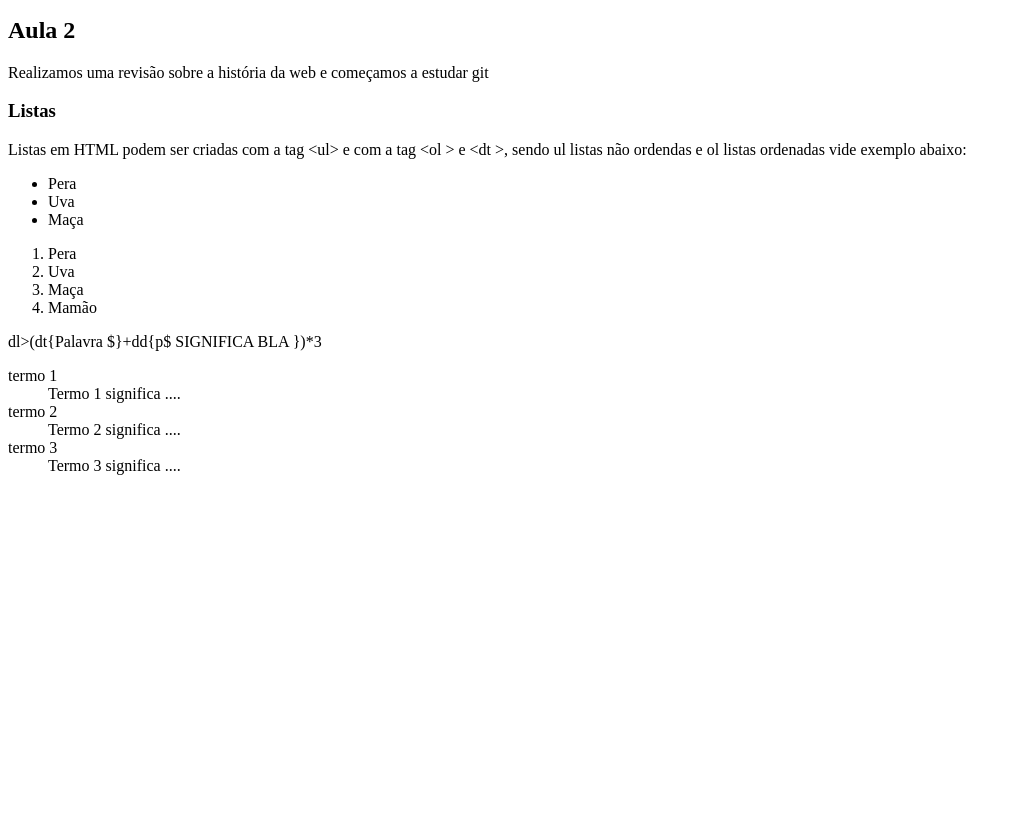
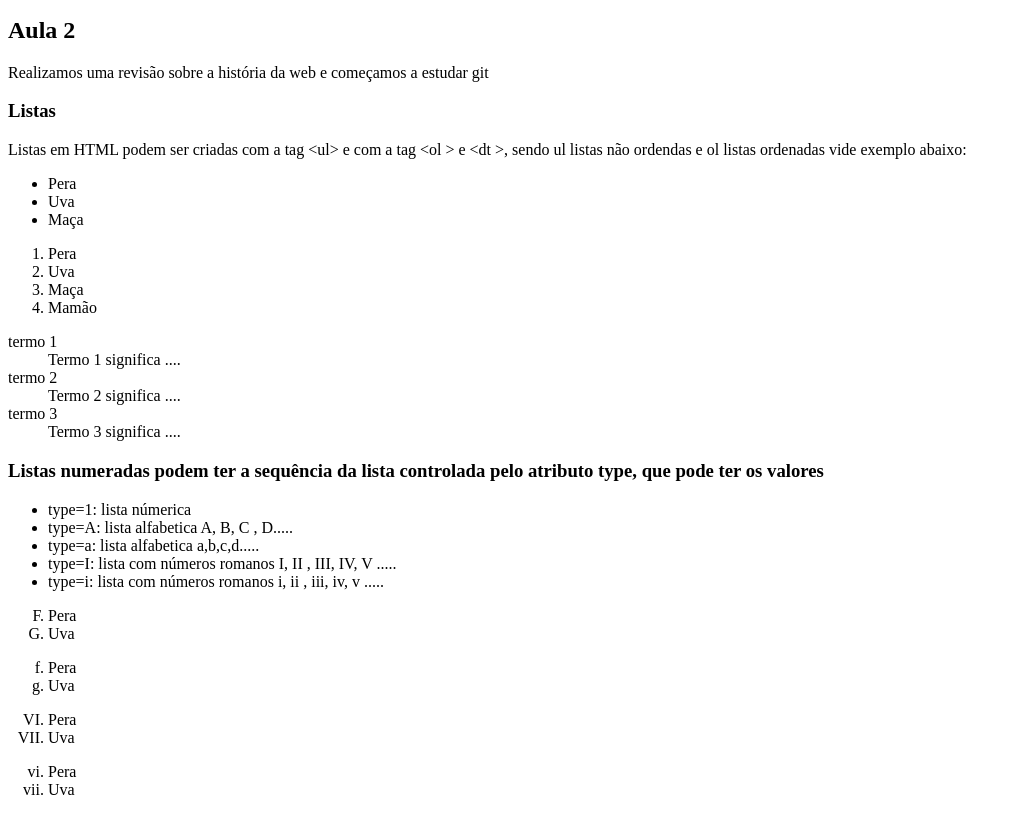
Before and after one commit to rbeninca/webads, a plain HTML site: page index.html in a window 1280 px wide. Shown: the part 101-916 px from the top of the page, without its empty margins (0-1021 px from the left). Before the commit the page ends 800 px from the top, so only its background shows below. Drawn offline with Linux system fonts and the light colour scheme.

Commit message:
atributos listas ordenadas

```diff
--- a/index.html
+++ b/index.html
@@ -17,13 +17,14 @@
         <li> Uva</li> <!-- item de lista-->
         <li> Maça</li> <!-- item de lista-->
     </ul>
+
     <ol>
         <li>Pera </li>
         <li>Uva</li>
         <li>Maça</li>
         <li>Mamão</li>
     </ol>
-    dl>(dt{Palavra $}+dd{p$ SIGNIFICA BLA })*3
+
     <dl>
         <dt>termo 1</dt>
         <dd>Termo 1 significa ....</dd>
@@ -32,6 +33,31 @@
         <dt>termo 3</dt>
         <dd>Termo 3 significa ....</dd>
     </dl>
+    <h3>Listas numeradas podem ter a sequência da lista controlada pelo atributo type, que pode ter os valores    </h3>
+    <ul>
+        <li>type=1: lista númerica</li>
+        <li>type=A: lista alfabetica A, B, C , D.....</li>
+        <li>type=a: lista alfabetica a,b,c,d.....</li>
+        <li>type=I: lista com números romanos I, II , III, IV, V .....</li>
+        <li>type=i: lista com números romanos i, ii , iii, iv, v .....</li>
+    </ul>
+    <ol type="A" start="6">
+        <li>Pera </li>
+        <li>Uva</li>
+    </ol>
+    <ol type="a" start="6">
+        <li>Pera </li>
+        <li>Uva</li>
+    </ol>
+    <ol type="I" start="6">
+        <li>Pera </li>
+        <li>Uva</li>
+    </ol>
+    <ol type="i" start="6">
+        <li>Pera </li>
+        <li>Uva</li>
+    </ol>
+
 
 </body>
 </html>
```
